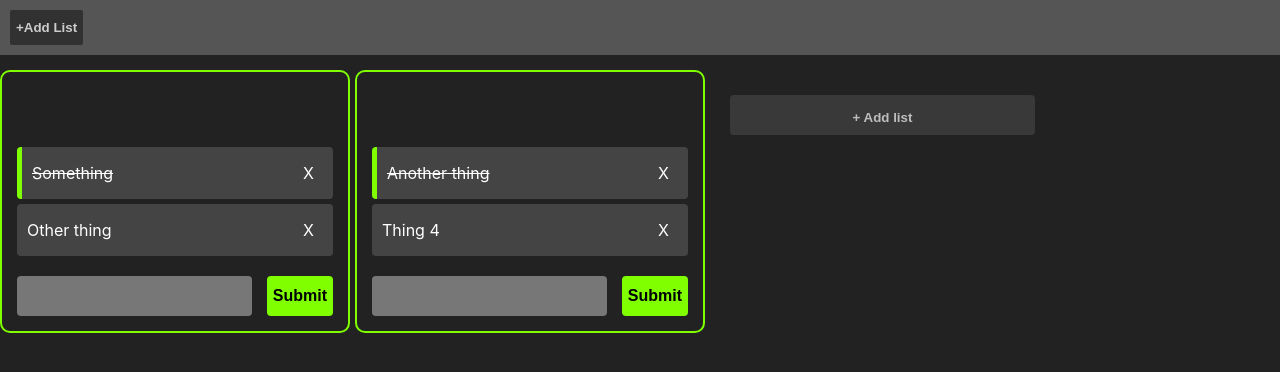
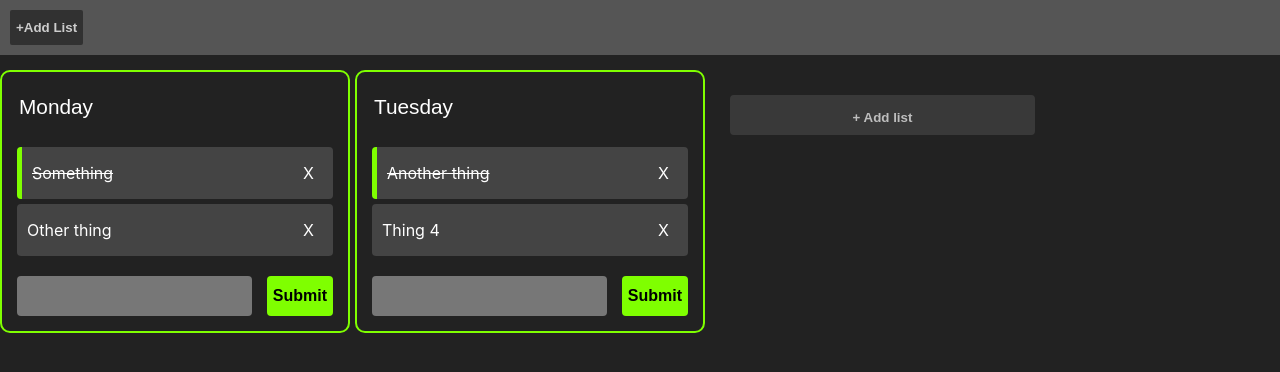
Before and after one commit to Marco-Antonio-Furtado/lista-next, a Next.js app: page / in a window 1280 px wide. Shown: the top 372 px of the page. Built offline with nearby package versions, Linux system fonts and the light colour scheme.

Commit message:
executando a função para salvar o titulo da lista no localStorage

```diff
--- a/src/components/title/index.jsx
+++ b/src/components/title/index.jsx
@@ -1,8 +1,12 @@
 import { useState } from "react";
 import styles from "./index.module.css";
+import { useKanban } from "../../context/Kanban";
 
-export default function Title({ TITLE_VALUE }) {
-  const [inputData, setInputData] = useState(TITLE_VALUE);
+export default function Title({ list, titleValue }) {
+  const [inputData, setInputData] = useState(titleValue);
+  const { handleTitle } = useKanban();
+
+  handleTitle(list, inputData);
 
   function handleInputData(e) {
     setInputData(e.target.value);
```
